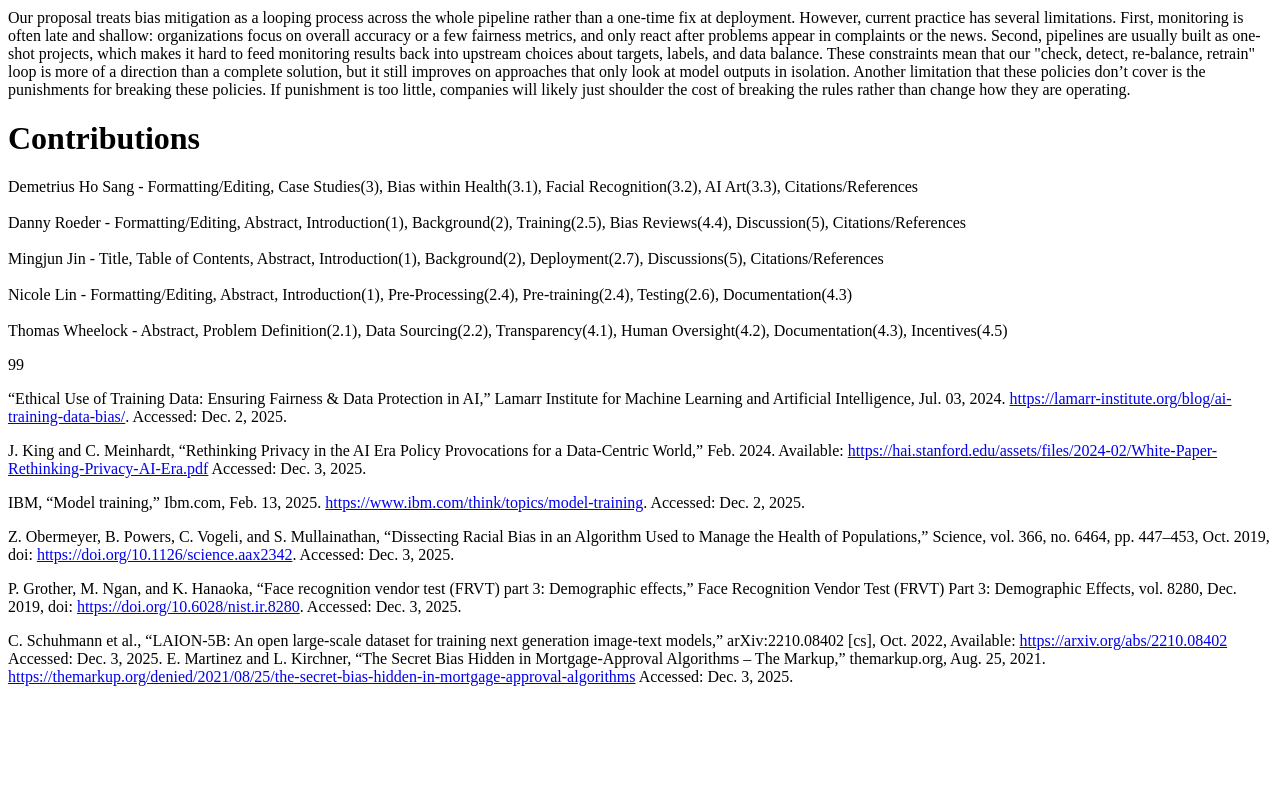
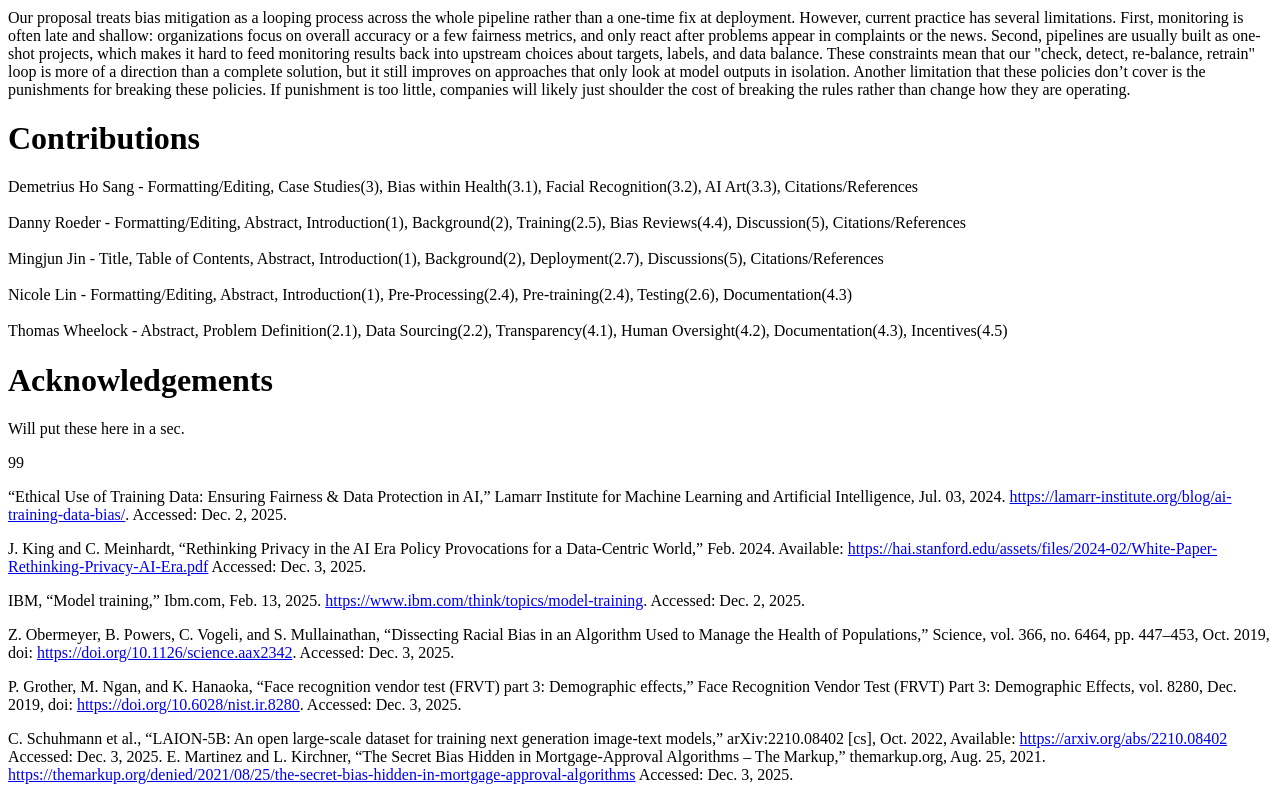
Before and after one commit to RandomGibus/randomgibus.github.io, a plain HTML site: page index.html in a window 1280 px wide. Shown: the part 4091-4891 px from the top of the page. Before the commit the page ends 4793 px from the top, so only its background shows below. Drawn offline with nearby package versions, Linux system fonts and the light colour scheme.

Commit message:
Update index.html

```diff
--- a/index.html
+++ b/index.html
@@ -383,6 +383,8 @@ Documentation(4.3)<br />
 Thomas Wheelock - Abstract, Problem Definition(2.1), Data Sourcing(2.2),
 Transparency(4.1), Human Oversight(4.2), Documentation(4.3),
 Incentives(4.5)</p>
+<h1 class="unnumbered" id="Acknowledgements">Acknowledgements</h1>
+<p>Will put these here in a sec.</p>
 <div class="thebibliography">
 <p><span>99</span></p>
 <p>“Ethical Use of Training Data: Ensuring Fairness &amp; Data
```
